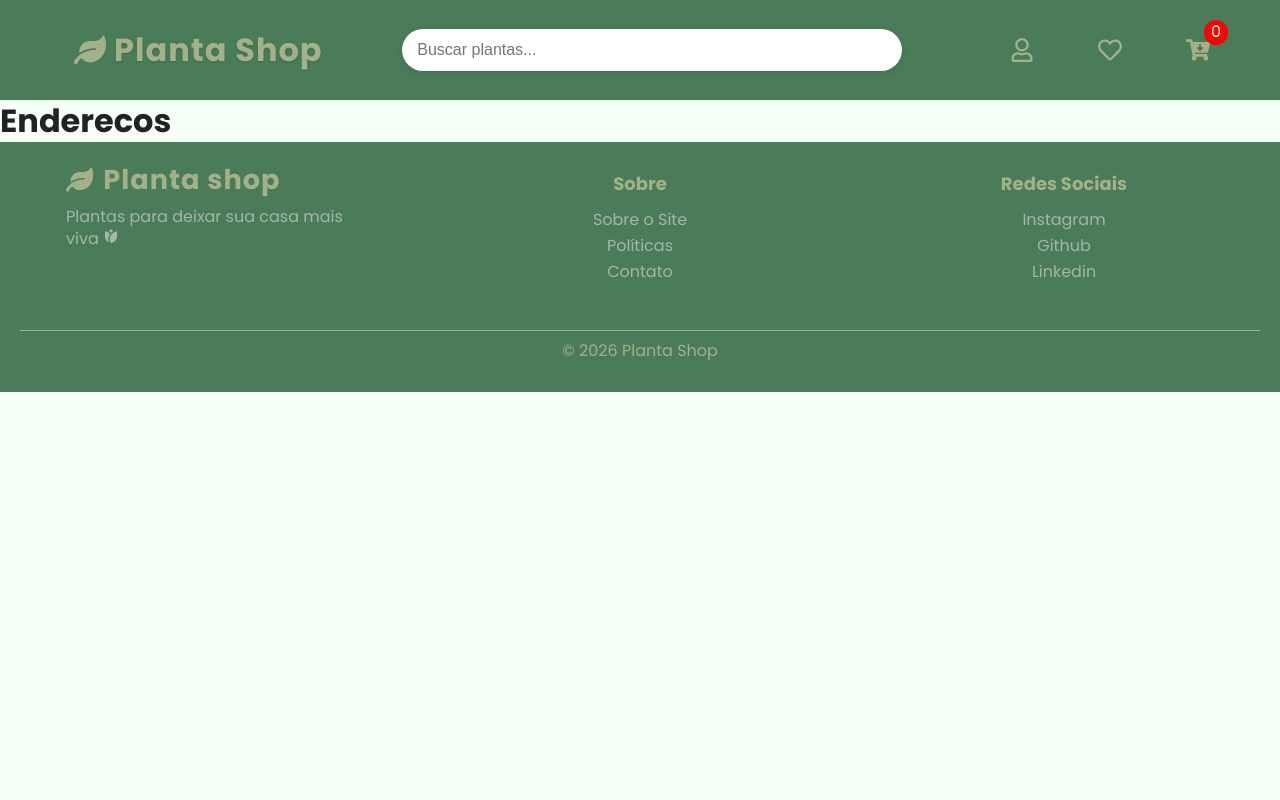
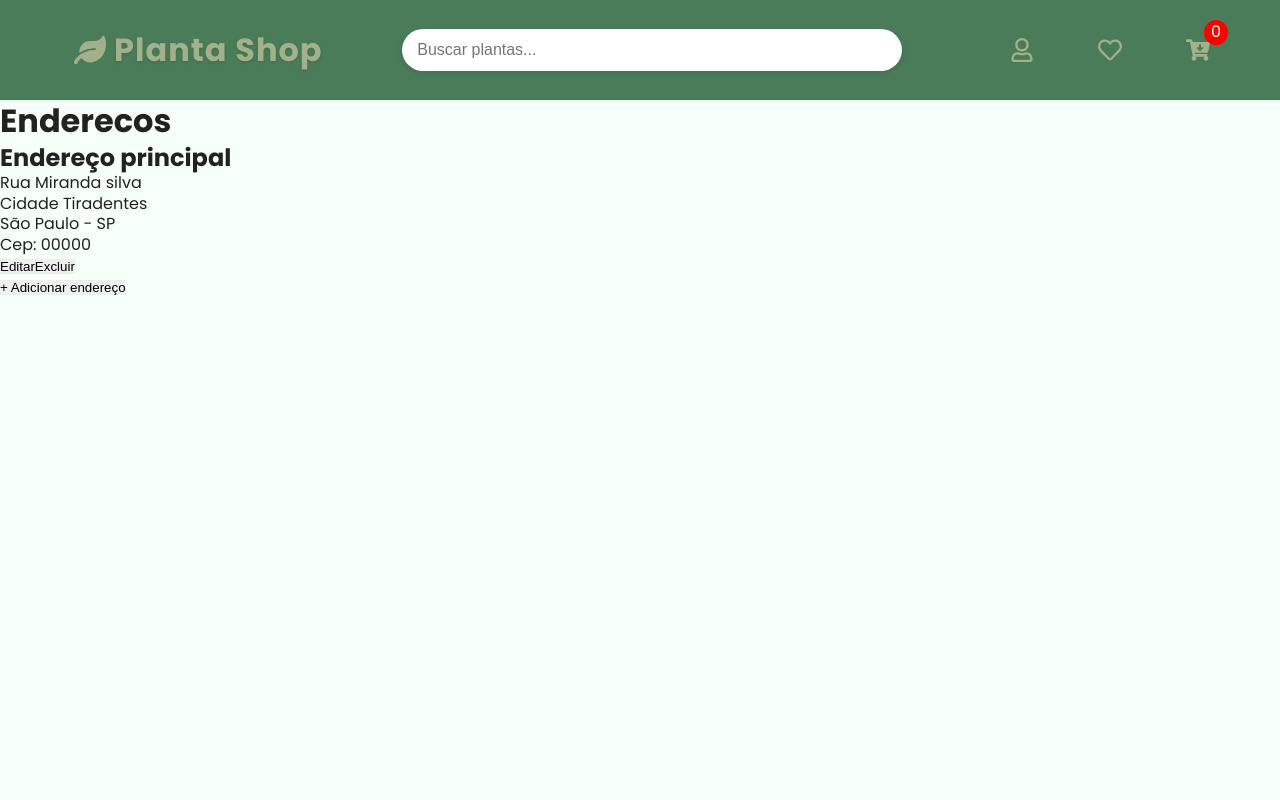
Before and after one commit to DiogoIV/My_store, a React (Vite) app: page /minha-conta/enderecos in a window 1280 px wide. Shown: the top 800 px of the page. Built offline with nearby package versions, Linux system fonts and the light colour scheme.

Commit message:
set
criando endereços e corrigindo css global

```diff
--- a/src/pages/Perfil/Enderecos/Enderecos.jsx
+++ b/src/pages/Perfil/Enderecos/Enderecos.jsx
@@ -1,10 +1,39 @@
 import './enderecos.css'
 
 
-function Enderecos () {
+function Enderecos() {
     return (
-        <main>
+
+        <main className='container-principal-enderecos'>
+
             <h1>Enderecos</h1>
+
+            <section className='sessao-enderecos'>
+
+                <div className='enderecos-dados'>
+                    <h2>Endereço principal</h2>
+
+                    <ul>
+                        <li>Rua Miranda silva </li>
+                        <li>Cidade Tiradentes </li>
+                        <li>São Paulo - SP</li>
+                        <li>Cep: 00000 </li>
+                    </ul>
+
+                    <div className='dados-btn'>
+                        <button>Editar</button>
+                        <button>Excluir</button>
+                    </div>
+                </div>
+
+                <div>
+                    <button>
+                        + Adicionar endereço
+                    </button>
+                </div>
+
+            </section>
+
         </main>
     )
 }
--- a/src/pages/Perfil/Enderecos/enderecos.css
+++ b/src/pages/Perfil/Enderecos/enderecos.css
@@ -0,0 +1,7 @@
+.container-principal-enderecos {
+    display: flex;
+    flex-direction: column;
+    flex: 1;
+
+
+}
--- a/src/styles/global.css
+++ b/src/styles/global.css
@@ -35,6 +35,9 @@ body {
     line-height: 1.3;
 }
 
+main {
+    min-height: 100dvh;
+}
 
 #root {
     display: flex;
```
